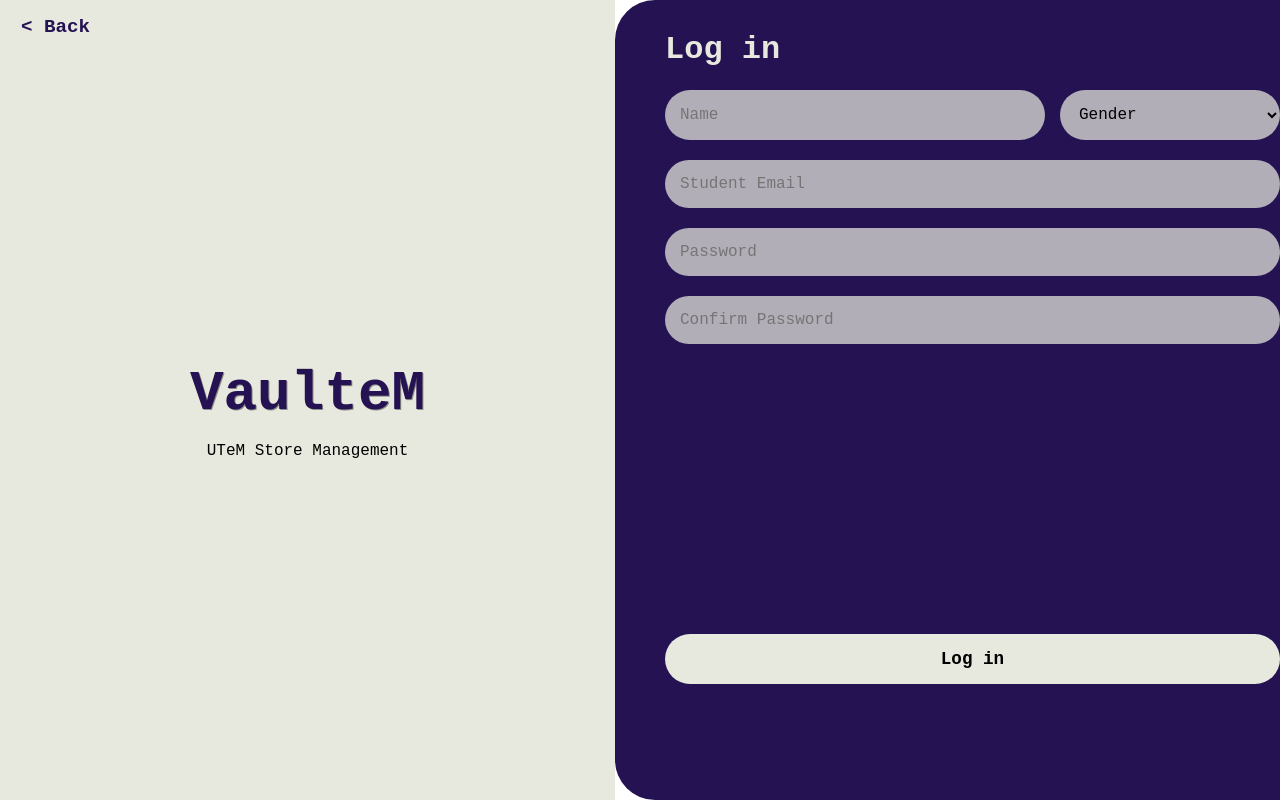
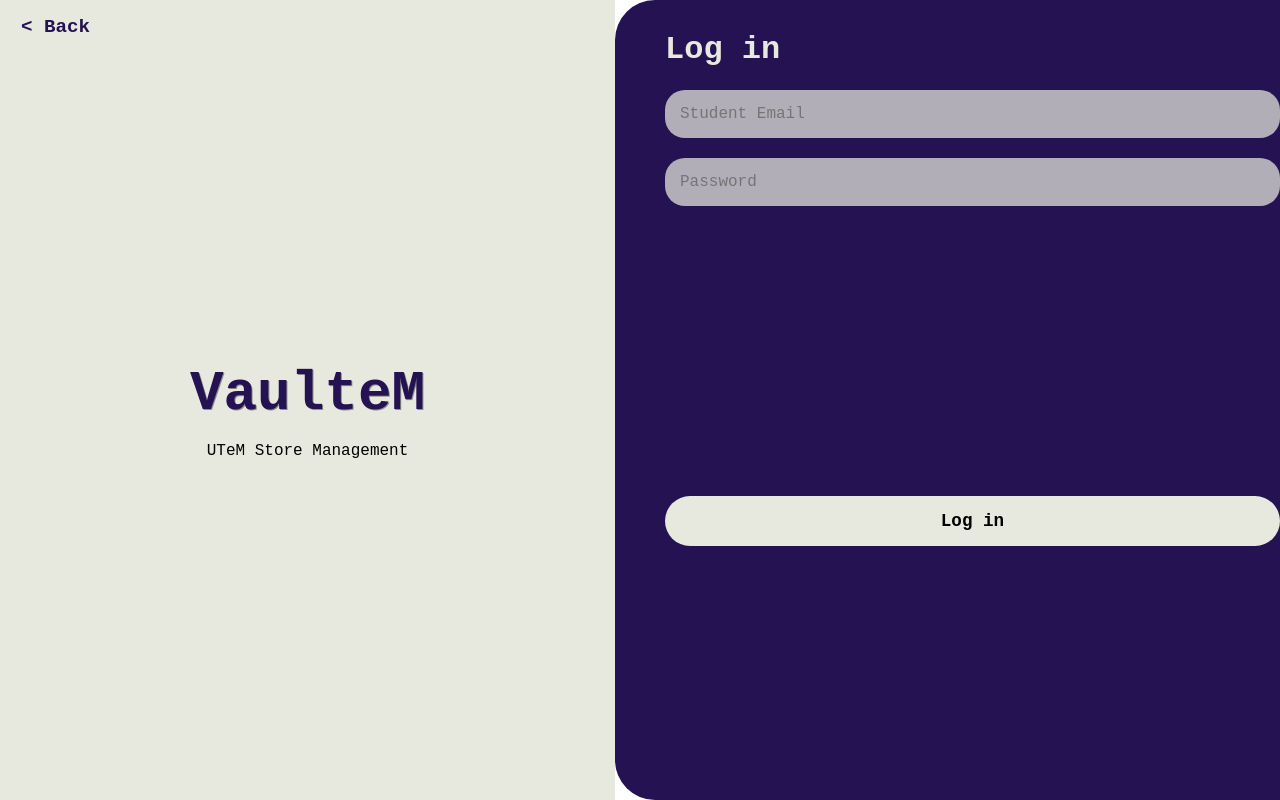
Before and after one commit to nhn4ni/vaultem, a PHP site: page /login.html in a window 1280 px wide. Run offline with PHP 8.4, Linux system fonts and the light colour scheme.

Commit message:
changed login ui and main

```diff
--- a/test.css
+++ b/login.css
@@ -73,6 +73,7 @@
 }
 
 .rightcontainer input,.rightcontainer select{
+    display: block;
     width: 100%;
     background-color: #e8e9deb9;
     border: 20px;
@@ -81,26 +82,11 @@
     margin-bottom: 20px;
     outline: none;
     font-size: 1rem;
-    border-radius: 25px;
+    border-radius: 20px;
 
     align-items: center;
 }
 
-.nameGenderRow{
-    display: flex;
-    gap: 15px;
-    width: 100%;
-    box-sizing: border-box;
-}
-
-.nameGenderRow input{
-    flex:2;
-}
-
-.nameGenderRow select{
-    flex:1;
-    padding-right:30px;
-}
 
 .rightcontainer button{
     width: 100%;
--- a/login.html
+++ b/login.html
@@ -1,6 +1,6 @@
 <!DOCTYPE html>
 <html lang="en">
-<link rel="stylesheet" href="block.css" type="text/css">
+<link rel="stylesheet" href="login.css" type="text/css">
 <head>
     <meta charset="UTF-8">
     <meta name="viewport" content="width=device-width, initial-scale=1.0">
@@ -23,15 +23,15 @@
             <h1>Log in</h1>
             <form>
                 <div class="nameGenderRow">
-                    <input type="text" placeholder="Name">
+                <!--<input type="text" placeholder="Name">
                     <select><option>Gender</option>
                         <option value="male">Male</option>
                         <option value="female">Female</option>
                     </select>
-                </div>
+                </div>-->
                 <input type="email" placeholder="Student Email"> <!--type email tmbh .com -->
                 <input type="password" placeholder="Password"> <!--type password, auto censor -->
-                <input type="password" placeholder="Confirm Password">
+                <!--<input type="password" placeholder="Confirm Password">-->
                 <button type="button" onclick="window.location.href='mainStatus.html'">
                 Log in
                 </button>
```
Also changed, not shown: mainStatus.html (+15 -5 lines).
